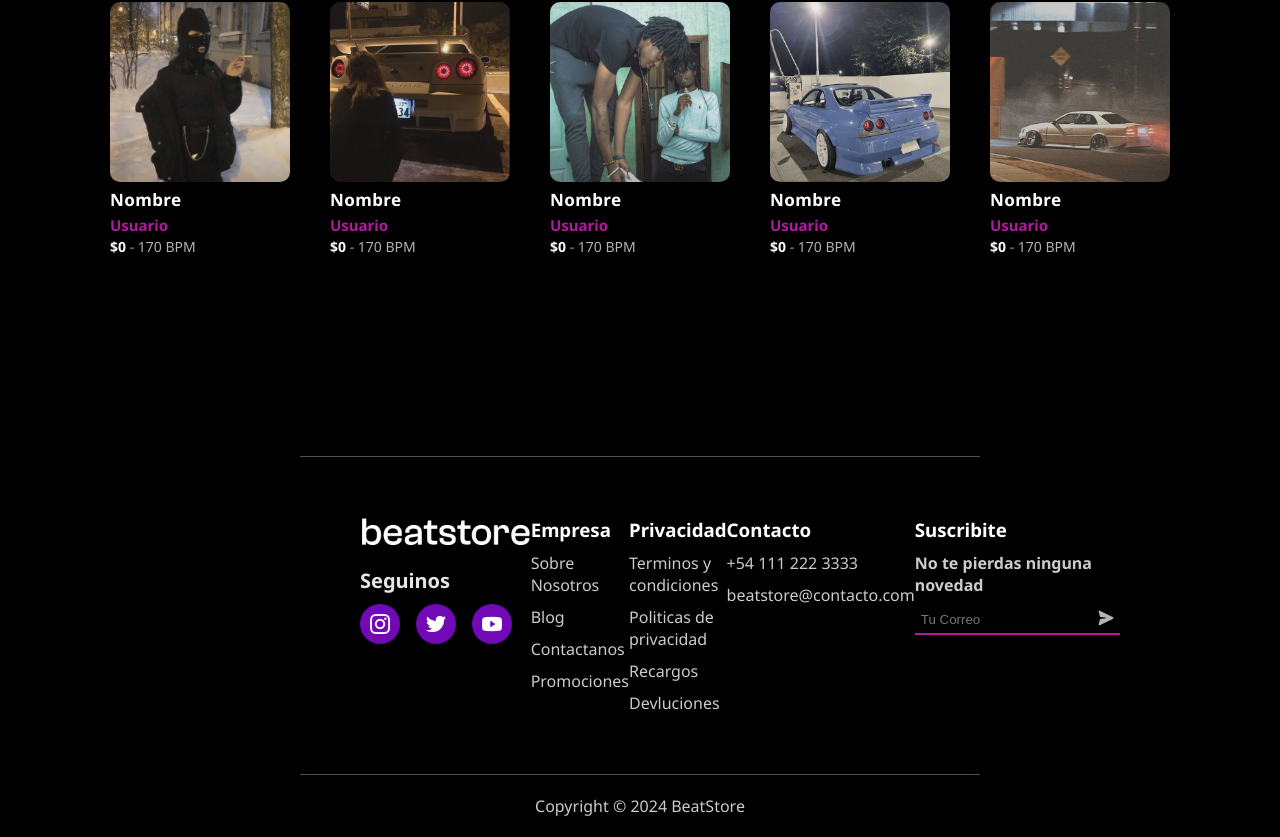
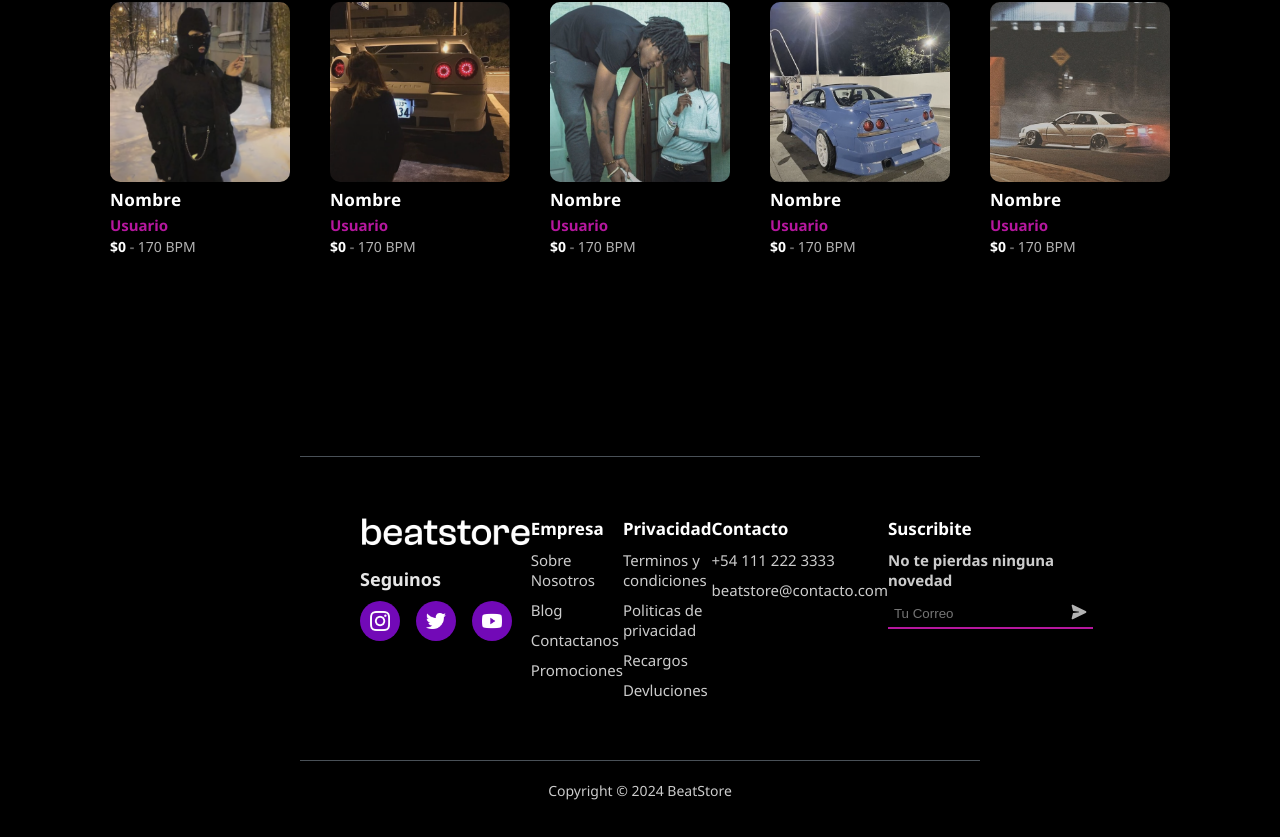
Before and after one commit to LeoPaez/beatstore, a React (Vite) app: page / in a window 1280 px wide. Shown: the part 1645-2482 px from the top of the page. Built offline with nearby package versions, Linux system fonts and the light colour scheme.

Commit message:
Ajustes tamaño de texto

```diff
--- a/src/components/Footer/Footer.jsx
+++ b/src/components/Footer/Footer.jsx
@@ -29,19 +29,22 @@ const FooterItem = styled.div`
     gap: 0;
   }
   h2 {
-    font-size: 20px;
-    font-weight: 600;
+    font-size: 18px;
+    font-weight: 700;
     margin: 20px 0 10px;
     opacity: 0.9;
   }
   h3 {
-    font-weight: 600;
+    font-size: 17px;
+    font-weight: 700;
   }
   h4 {
+    font-size: 15px;
     opacity: 0.8;
   }
   p, a {
     opacity: 0.8;
+    font-size: 15px;
   }
   a:hover {
     text-decoration: underline;
@@ -96,6 +99,7 @@ const FooterNewsletter = styled.form`
   }
 `
 const FooterRights = styled.p`
+  font-size: 14px;
   color: #FFF;
   text-align: center;
   padding: 20px;
```
